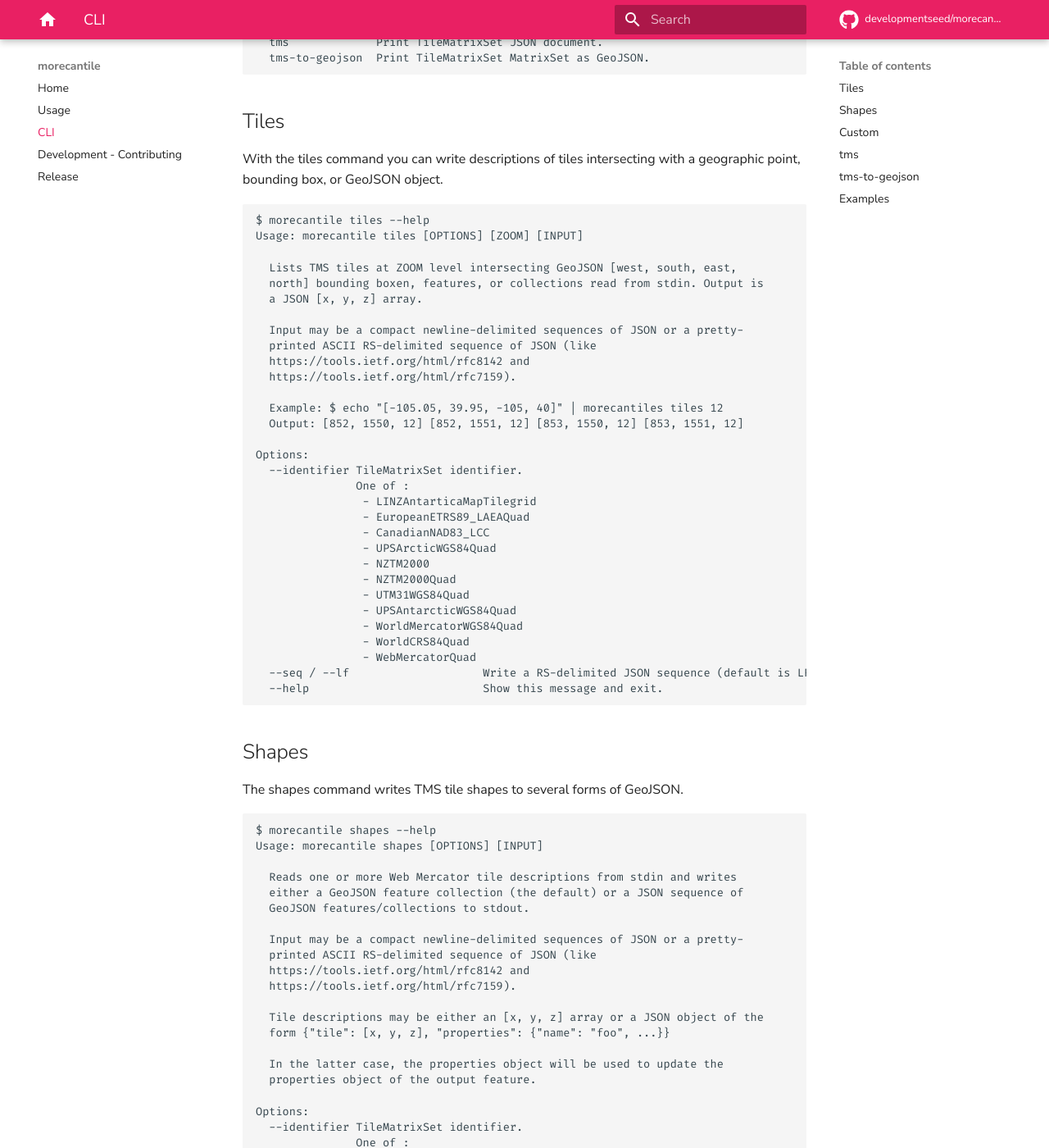
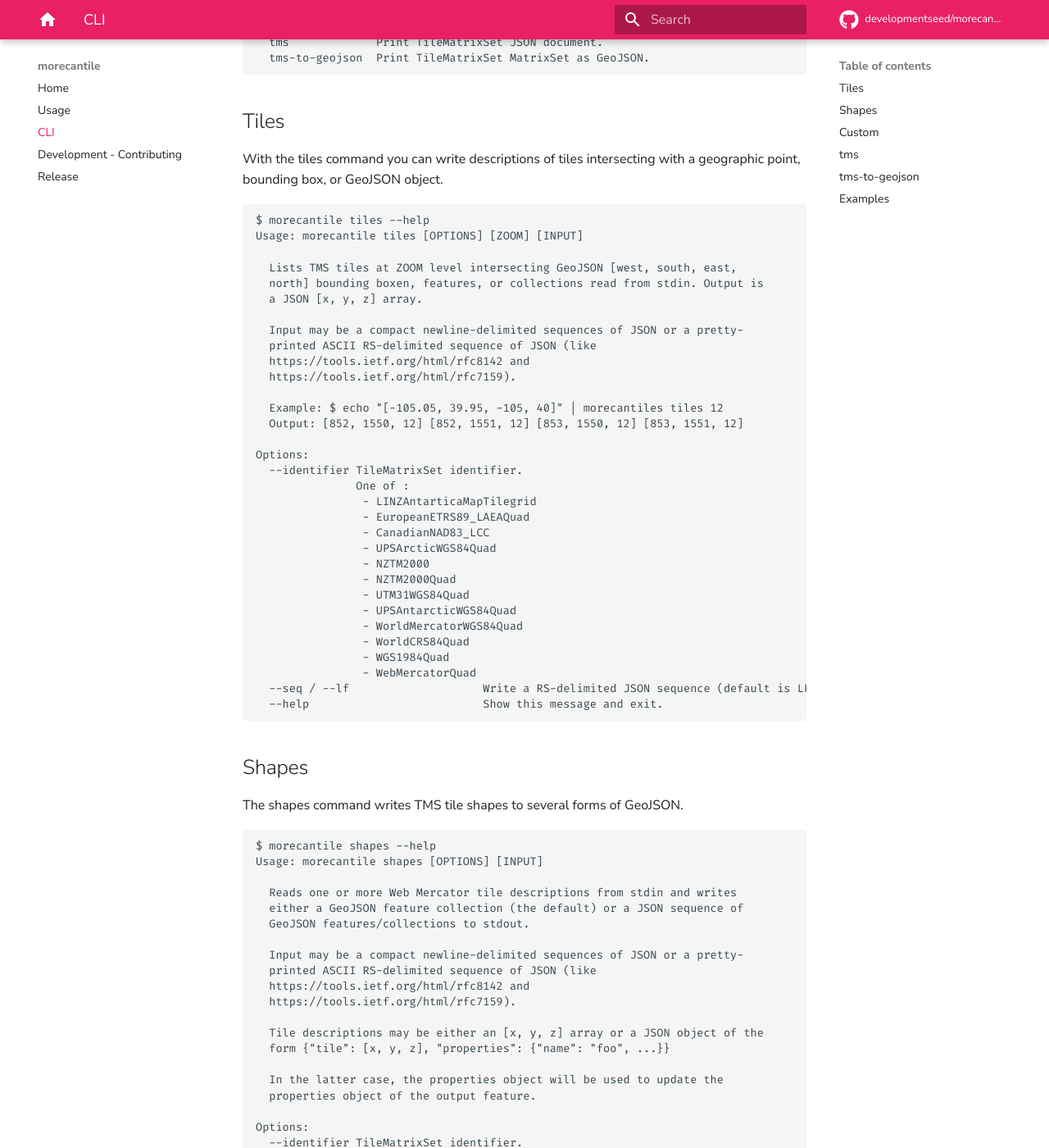
Before and after one commit to developmentseed/morecantile, an MkDocs documentation site: the page built from docs/cli.md, in a window 1280 px wide and 1400 px high, scrolled down 475 px. Shown: the whole window at 82% size. Built offline with MkDocs 1.6.1 and Material for MkDocs 9.7.7, drawn with Linux system fonts in a browser that asks for light colours; comment, search, counter and statistics services are not loaded; some of the changed text lies outside the part shown.

Commit message:
add WGS1984 TMS

````diff
--- a/docs/cli.md
+++ b/docs/cli.md
@@ -56,6 +56,7 @@ Options:
                 - UPSAntarcticWGS84Quad
                 - WorldMercatorWGS84Quad
                 - WorldCRS84Quad
+                - WGS1984Quad
                 - WebMercatorQuad
   --seq / --lf                    Write a RS-delimited JSON sequence (default is LF).
   --help                          Show this message and exit.
@@ -97,6 +98,7 @@ Options:
                 - UPSAntarcticWGS84Quad
                 - WorldMercatorWGS84Quad
                 - WorldCRS84Quad
+                - WGS1984Quad
                 - WebMercatorQuad
   --precision INTEGER             Decimal precision of coordinates.
   --indent INTEGER                Indentation level for JSON output
@@ -156,6 +158,7 @@ Options:
                 - UPSAntarcticWGS84Quad
                 - WorldMercatorWGS84Quad
                 - WorldCRS84Quad
+                - WGS1984Quad
                 - WebMercatorQuad
   --help                          Show this message and exit.
 ```
````
Also changed, not shown: README.md (+2 -1 lines), docs/usage.md (+1 -0 lines), 3 other files.
